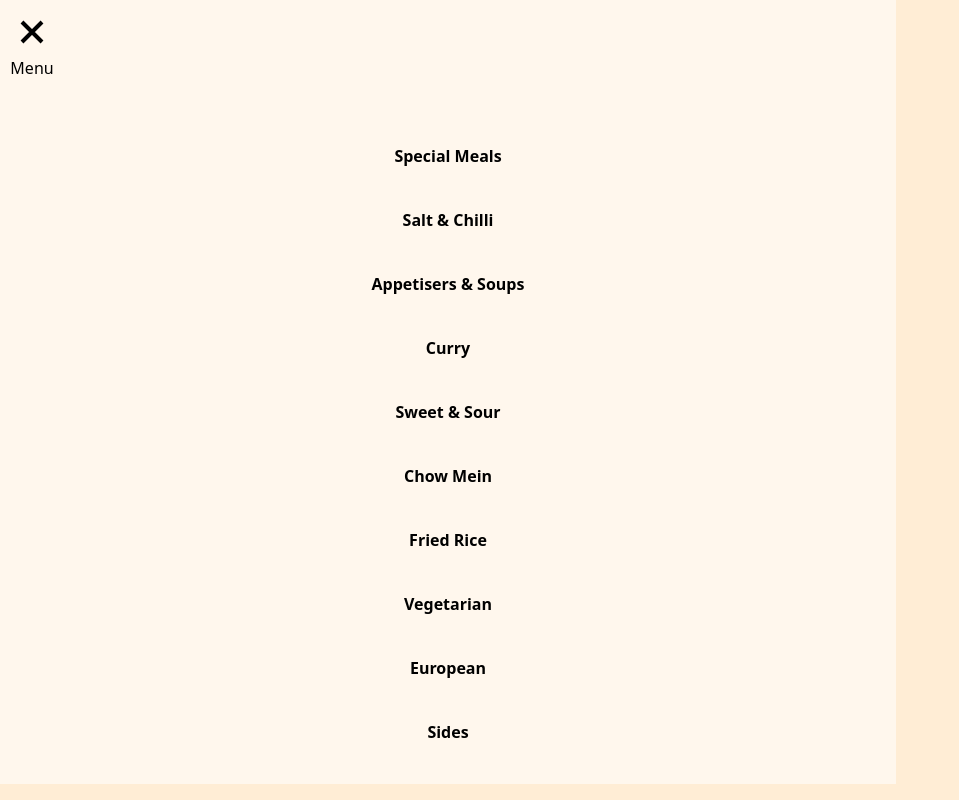
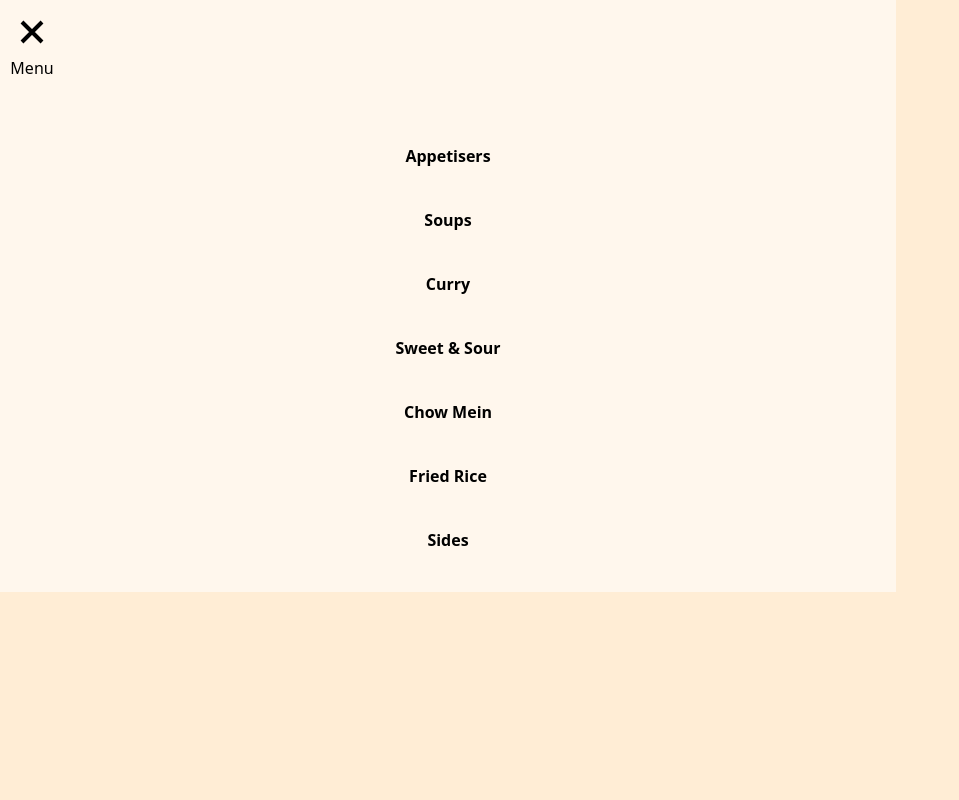
Before and after one commit to dydev20/super-kitchen, a React (Vite) app: page / in a window 1280 px wide. Both pictures are taken after a click on the icon 32 px from the left and 32 px from the top of the page. Shown: the whole page, without its empty margins (0-959 px from the left). Built offline with nearby package versions, Linux system fonts and the light colour scheme.

Commit message:
Updated menu items

```diff
--- a/src/components/Menu.jsx
+++ b/src/components/Menu.jsx
@@ -20,15 +20,12 @@ export default function Menu(){
 
             <div className={menuOpen ? "w-[70%] h-screen absolute left-0 top-0" : "hidden"}>
                 <ul className="flex flex-col bg-orange-50 ">
-                    <li className="mt-36 self-center mb-10 font-semibold">Special Meals</li>
-                    <li className="self-center mb-10 font-semibold">Salt & Chilli</li>
-                    <li className="self-center mb-10 font-semibold">Appetisers & Soups</li>
+                    <li className="self-center mb-10 font-semibold mt-36">Appetisers</li>
+                    <li className="self-center mb-10 font-semibold">Soups</li>
                     <li className="self-center mb-10 font-semibold">Curry</li>
                     <li className="self-center mb-10 font-semibold">Sweet & Sour</li>
                     <li className="self-center mb-10 font-semibold">Chow Mein</li>
                     <li className="self-center mb-10 font-semibold">Fried Rice</li>
-                    <li className="self-center mb-10 font-semibold">Vegetarian</li>
-                    <li className="self-center mb-10 font-semibold">European</li>
                     <li className="self-center mb-10 font-semibold">Sides</li>
                 </ul>
             </div>
```
